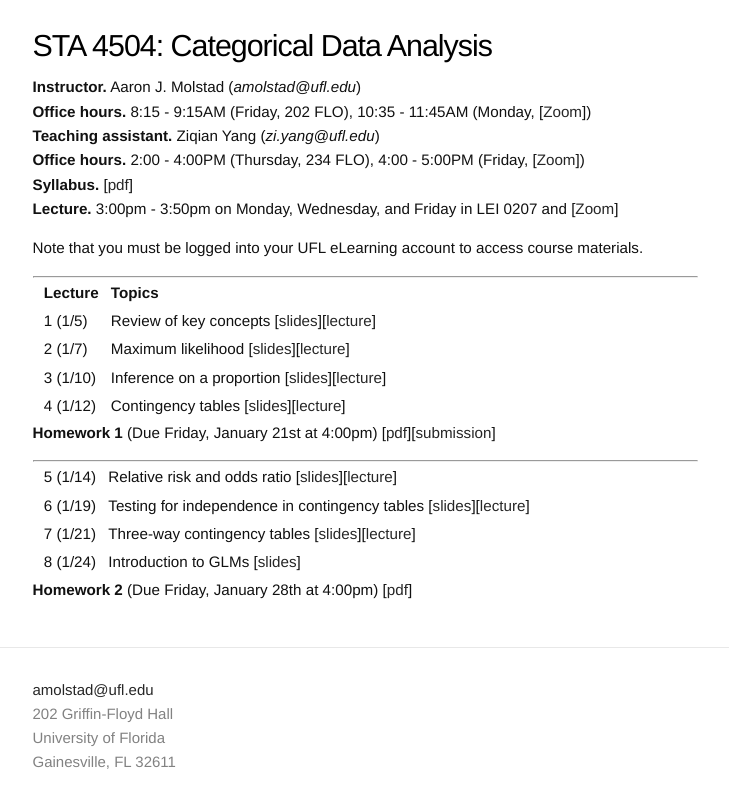
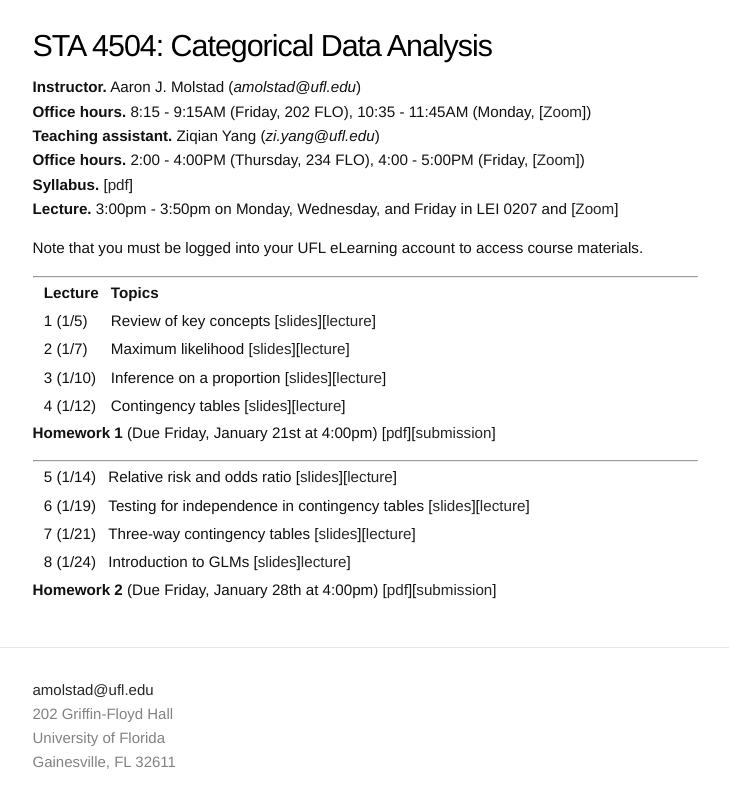
Before and after one commit to ajmolstad/ajmolstad.github.io, a Jekyll site: the page built from S22_STA4504.md, in a window 1280 px wide. Shown: the top 808 px of the page, without its empty margins (275-1004 px from the left). Built offline with Jekyll 4.4.1, drawn with Linux system fonts in a browser that asks for light colours; some of the changed lines change nothing that is shown.

Commit message:
Update S22_STA4504.md

```diff
--- a/S22_STA4504.md
+++ b/S22_STA4504.md
@@ -28,6 +28,6 @@ Note that you must be logged into your UFL eLearning account to access course ma
 || 5 (1/14) || Relative risk and odds ratio [[slides](https://ufl.instructure.com/files/65768564/download?download_frd=1)][[lecture](https://ufl.instructure.com/courses/449490/files?preview=65874685)] ||
 || 6 (1/19) || Testing for independence in contingency tables [[slides](https://ufl.instructure.com/files/65887523/download?download_frd=1)][[lecture](https://ufl.instructure.com/courses/449490/files?preview=65894739)]||
 || 7 (1/21) || Three-way contingency tables [[slides](https://ufl.instructure.com/files/65946157/download?download_frd=1)][[lecture](https://ufl.instructure.com/courses/449490/files?preview=66018370)]||
-|| 8 (1/24) || Introduction to GLMs [[slides](https://ufl.instructure.com/files/66018349/download?download_frd=1)]||
+|| 8 (1/24) || Introduction to GLMs [[slides](https://ufl.instructure.com/files/66018349/download?download_frd=1)][lecture](https://ufl.instructure.com/courses/449490/files?preview=66073855)]||
 
-**Homework 2** (Due Friday, January 28th at 4:00pm) [[pdf](https://ufl.instructure.com/files/65946166/download?download_frd=1)]
+**Homework 2** (Due Friday, January 28th at 4:00pm) [[pdf](https://ufl.instructure.com/files/65946166/download?download_frd=1)][[submission](https://ufl.instructure.com/courses/449490/assignments/5112395)]
```
